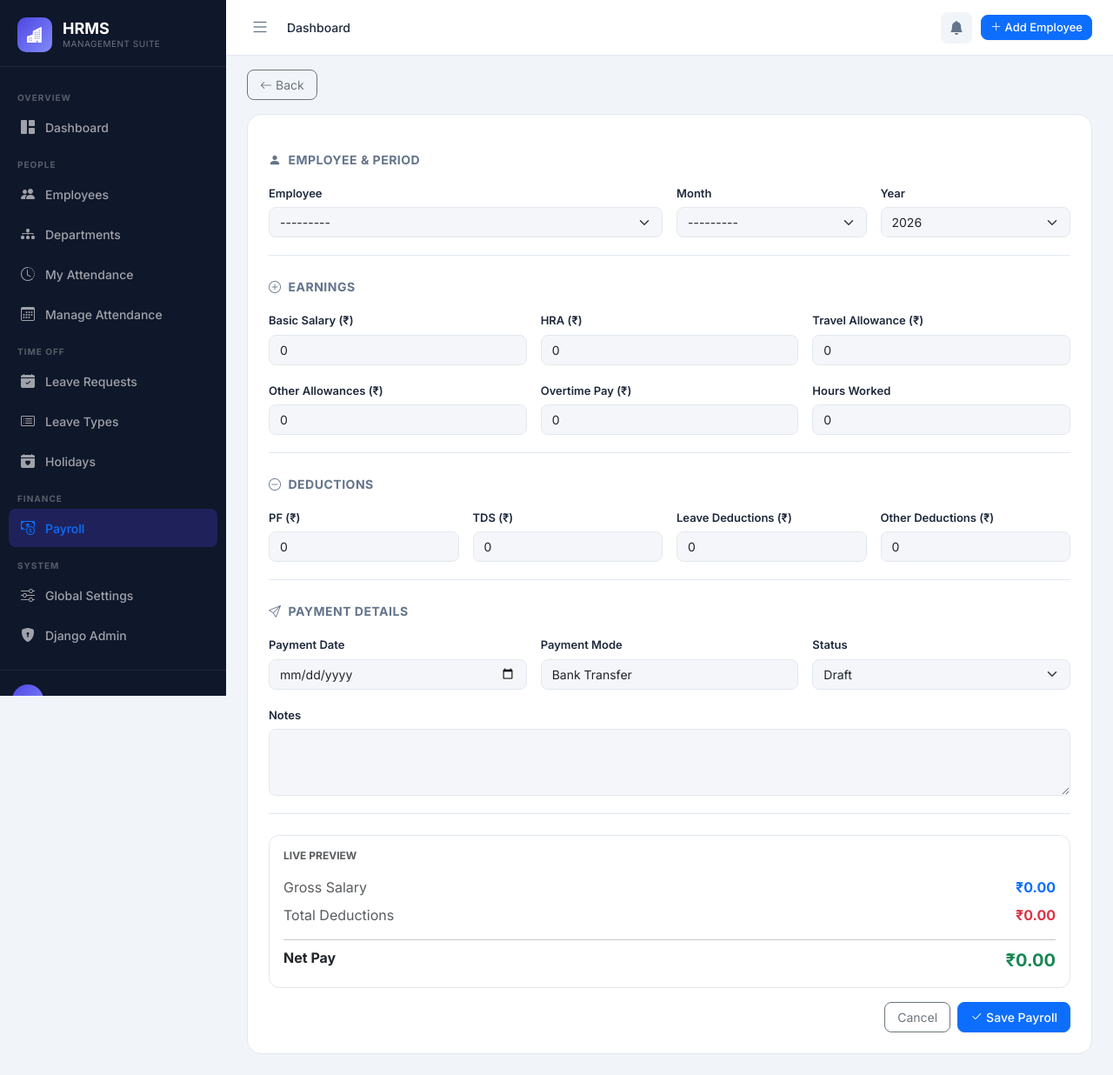
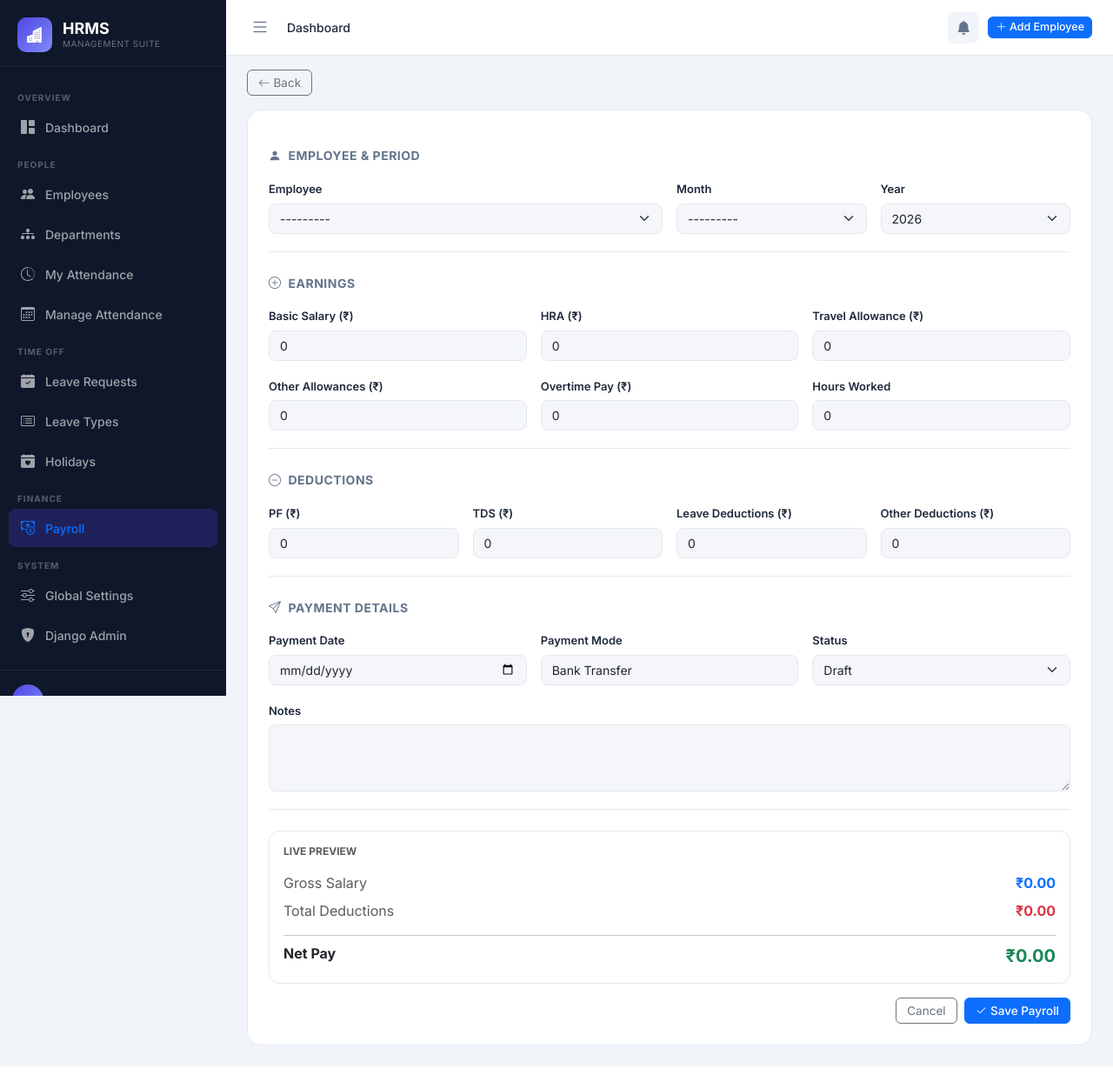
Before and after one commit to selftaughtrahul/hrms, a Django app: page /payroll/create/ in a window 1280 px wide. Shown: the whole page at 87% size. Run offline with Django 5.2, Linux system fonts and the light colour scheme; the visitor is signed in with stand-in values (Sample User, id 1); data comes from the database, SQL or seed files in the repository; data that the repository does not hold is empty; parts of the project's set-up code (start-up, migrations or seed data) failed here and were passed over.

Commit message:
UI: Further reduce button sizes and shrink action buttons

```diff
--- a/hrms/static/css/hrms.css
+++ b/hrms/static/css/hrms.css
@@ -211,8 +211,8 @@ a:hover { color: var(--primary-dark); }
 /* ======================== ACTION BUTTONS ======================== */
 .action-btns { display: flex; gap: 4px; }
 .btn-action {
-  width: 30px; height: 30px; border-radius: 6px; display: inline-flex; align-items: center; justify-content: center;
-  background: #f1f5f9; color: var(--text-muted); font-size: 13px; transition: 0.2s;
+  width: 26px; height: 26px; border-radius: 4px; display: inline-flex; align-items: center; justify-content: center;
+  background: #f1f5f9; color: var(--text-muted); font-size: 12px; transition: 0.2s;
 }
 .btn-action:hover { background: #e2e8f0; color: var(--text); }
 .btn-action-edit:hover { background: #ede9fe; color: var(--primary); }
@@ -441,8 +441,8 @@ a:hover { color: var(--primary-dark); }
 
 
 /* ======================== BUTTONS ======================== */
-.btn { padding: 6px 14px; font-size: 14px; transition: 0.2s; border-radius: 8px; }
-.btn-sm { padding: 4px 10px; font-size: 13px; }
+.btn { padding: 4px 12px; font-size: 13.5px; transition: 0.2s; border-radius: 6px; }
+.btn-sm { padding: 2px 8px; font-size: 12.5px; }
 .btn-primary { background: var(--primary); border-color: var(--primary); font-weight: 500; box-shadow: 0 1px 2px rgba(0,0,0,0.05); }
 .btn-primary:hover { background: var(--primary-dark); border-color: var(--primary-dark); transform: translateY(-1px); }
 .btn-outline-primary { color: var(--primary); border-color: var(--primary); font-weight: 500; }
```
